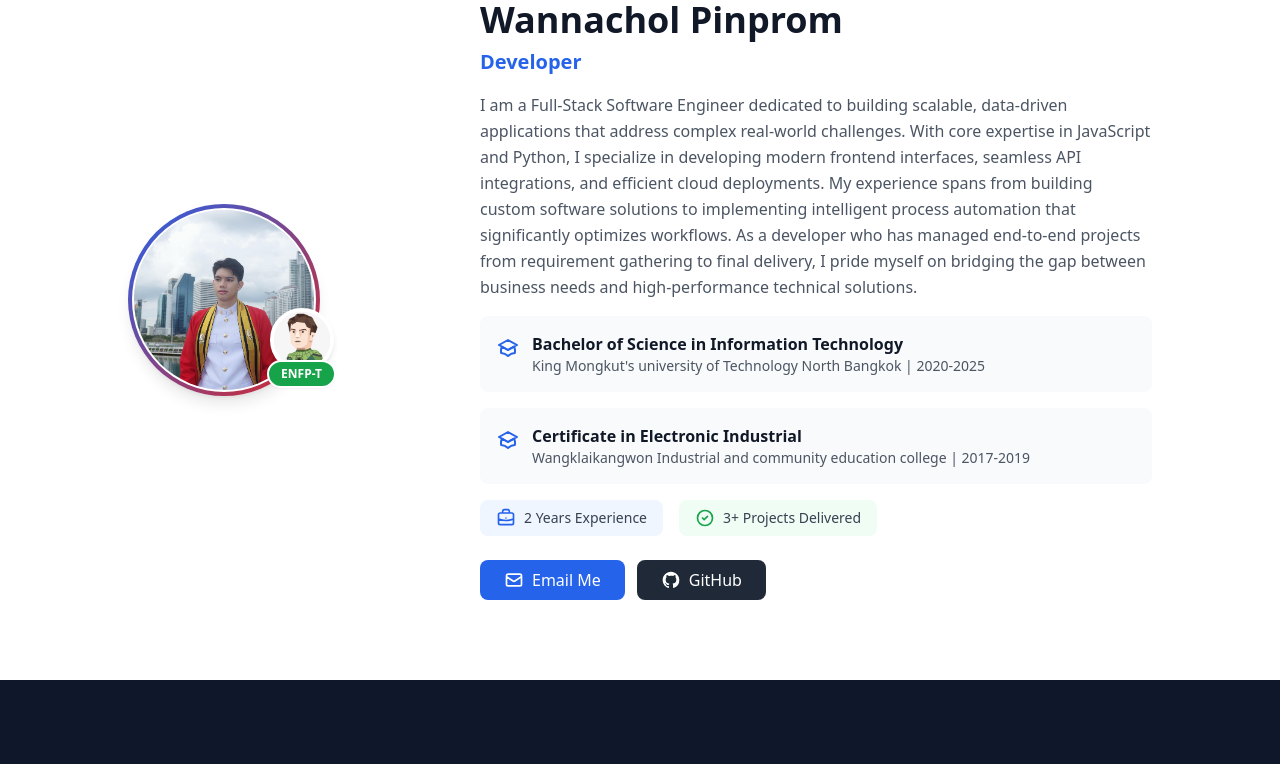
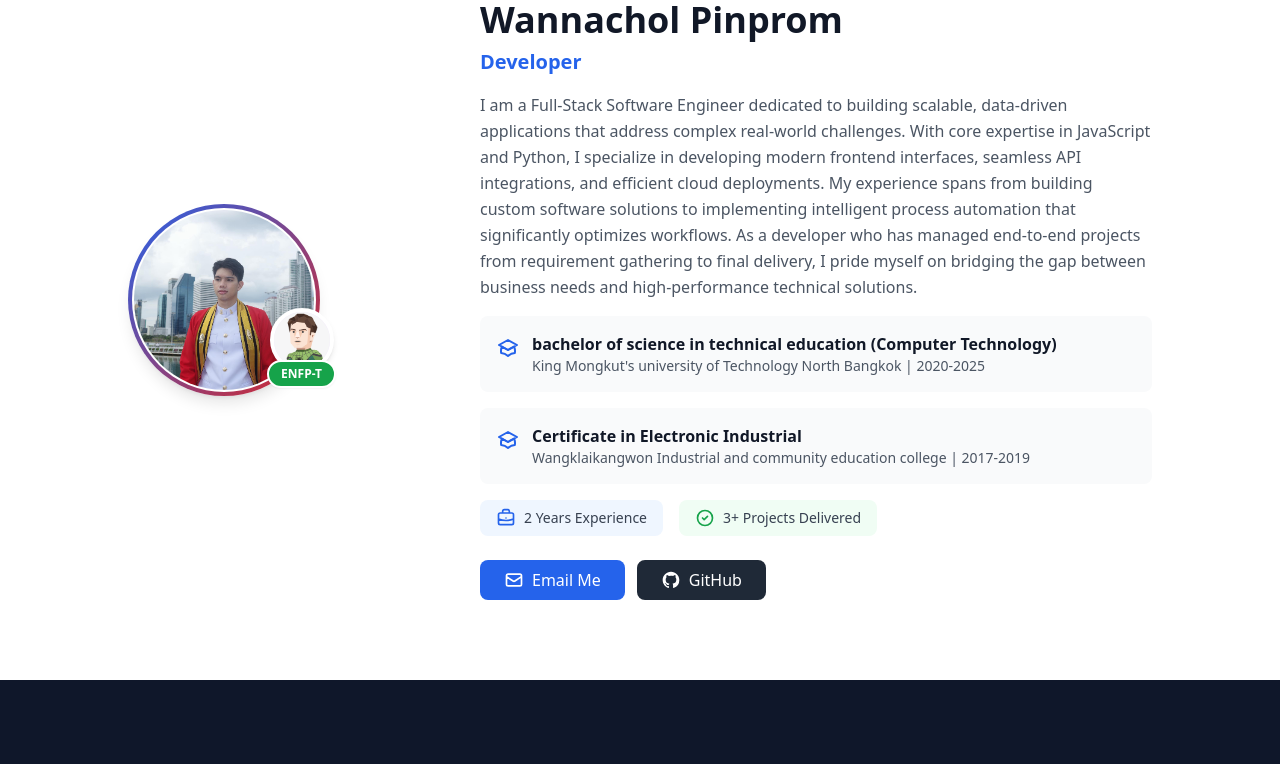
Before and after one commit to nat210b/portfolio, a Vue app: page / in a window 1280 px wide. Shown: the part 880-1644 px from the top of the page. Built offline with nearby package versions, Linux system fonts and the light colour scheme; no server answers; the database is empty.

Commit message:
update profiles

```diff
--- a/index.html
+++ b/index.html
@@ -2,7 +2,7 @@
 <html lang="">
   <head>
     <meta charset="UTF-8">
-    <link rel="icon" href="/favicon.ico">
+    <link rel="icon" href="/src/assets/profile.jpg">
     <meta name="viewport" content="width=device-width, initial-scale=1.0">
     <title>Wannachol's Portfolio</title>
   </head>
--- a/src/component/Profile.vue
+++ b/src/component/Profile.vue
@@ -136,7 +136,7 @@ const props = defineProps({
     },
     jobTitle: {
         type: String,
-        default: 'Developer '
+        default: 'Developer'
     },
     description: {
         type: String,
@@ -145,7 +145,7 @@ const props = defineProps({
     education: {
         type: Object,
         default: () => ([{
-            degree: 'Bachelor of Science in Information Technology',
+            degree: 'bachelor of science in technical education (Computer Technology)',
             university: 'King Mongkut\'s university of Technology North Bangkok',
             year: '2020-2025'
         }, {
```
